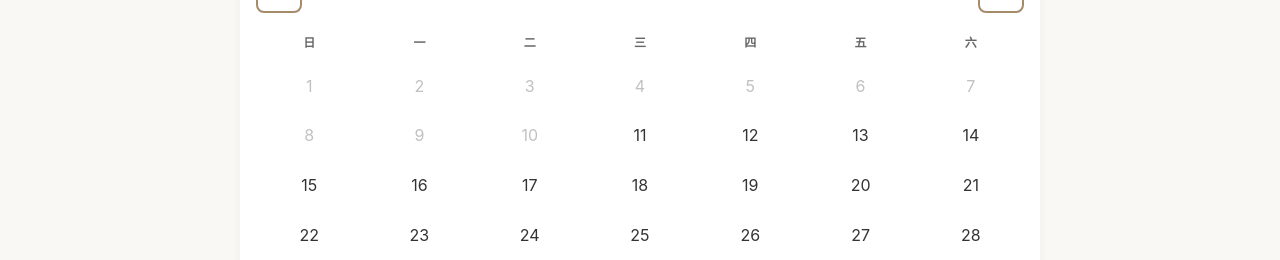
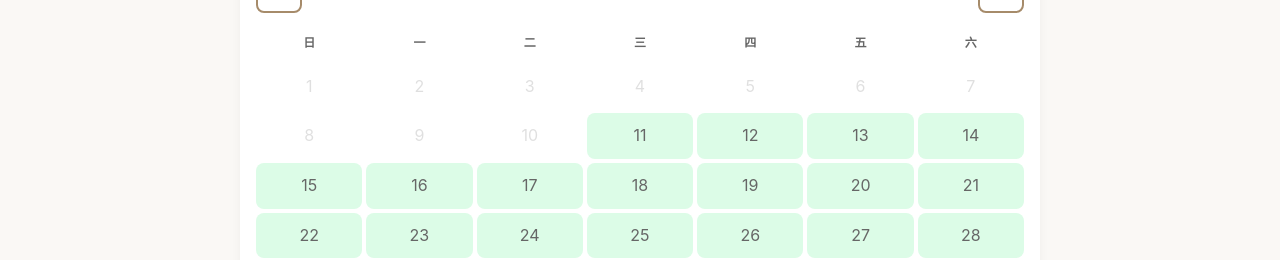
Before and after one commit to PANDORASPA/Hair-salon, a Next.js app: page /booking in a window 1280 px wide. Shown: the part 559-819 px from the top of the page. Built offline with nearby package versions, Linux system fonts and the light colour scheme; no server answers; the database is empty.

Commit message:
Update page.js

```diff
--- a/app/booking/page.js
+++ b/app/booking/page.js
@@ -172,10 +172,17 @@ export default function Booking() {
 
   const timeSlots = ['09:00', '10:00', '11:00', '12:00', '13:00', '14:00', '15:00', '16:00', '17:00', '18:00']
 
+  // Get booking count for each day of the month
+  const getDayBookingCount = (day) => {
+    const dateStr = `${day}/${currentMonth + 1}/${currentYear}`
+    return bookings.filter(b => b.date === dateStr && (b.status === 'pending' || b.status === 'confirmed')).length
+  }
+
   const renderCalendar = () => {
     const firstDay = new Date(currentYear, currentMonth, 1).getDay()
     const daysInMonth = new Date(currentYear, currentMonth + 1, 0).getDate()
     const today = new Date()
+    const maxBookingsPerDay = 5 // Assume max 5 bookings per day for color coding
 
     let days = []
     for (let i = 0; i < firstDay; i++) days.push(<div key={'empty-' + i}></div>)
@@ -185,6 +192,16 @@ export default function Booking() {
         (currentYear === today.getFullYear() && currentMonth < today.getMonth()) ||
         (currentYear === today.getFullYear() && currentMonth === today.getMonth() && d < today.getDate())
       const isSelected = selectedDate === d
+      const bookingCount = getDayBookingCount(d)
+      const occupancyRate = bookingCount / maxBookingsPerDay
+
+      // Color coding: Green = available, Yellow = half full, Red = full
+      let bgColor = 'transparent'
+      if (!isPast && !isSelected) {
+        if (occupancyRate >= 1) bgColor = '#fee2e2' // Red - full
+        else if (occupancyRate >= 0.5) bgColor = '#fef3c7' // Yellow - half full
+        else bgColor = '#dcfce7' // Green - available
+      }
 
       days.push(
         <div
@@ -193,14 +210,20 @@ export default function Booking() {
           style={{
             cursor: isPast ? 'not-allowed' : 'pointer',
             opacity: isPast ? 0.3 : 1,
-            background: isSelected ? '#A68B6A' : 'transparent',
-            color: isSelected ? '#fff' : '#333',
+            background: isSelected ? '#A68B6A' : bgColor,
+            color: isSelected ? '#fff' : isPast ? '#999' : (occupancyRate >= 1 ? '#dc2626' : '#666'),
             padding: '10px',
             textAlign: 'center',
-            borderRadius: '8px'
+            borderRadius: '8px',
+            border: bookingCount > 0 && !isPast ? '1px solid #ddd' : 'none'
           }}
         >
-          {d}
+          <div style={{ fontWeight: isSelected ? 700 : 400 }}>{d}</div>
+          {!isPast && bookingCount > 0 && (
+            <div style={{ fontSize: '9px', color: isSelected ? '#fff' : (occupancyRate >= 1 ? '#dc2626' : '#666') }}>
+              {bookingCount}
+            </div>
+          )}
         </div>
       )
     }
```
